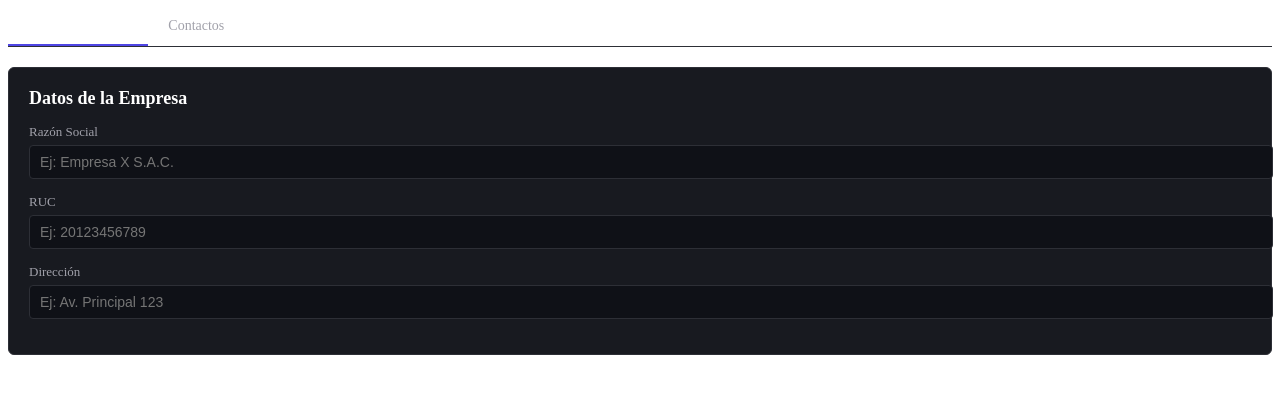
After one commit to LabGames/Sistema_de_Gestion_de_Proyectos_PHP, a PHP site: template app/Views/contactos/index.php in a window 1280 px wide. The commit adds this page. Shown: the top 394 px of the page. Run offline with PHP 8.4, Linux system fonts and the light colour scheme; the template is opened without the code that fills it, so the values that code supplies are empty; some libraries are stand-ins or nearby versions.

Commit message:
contactos

```diff
--- /dev/null
+++ b/Assets/js/contactos/contactos.js
@@ -0,0 +1,85 @@
+$(document).ready(function () {
+  listar();
+});
+let tabla;
+
+function showTab(tabId, event) {
+  document
+    .querySelectorAll(".tab-content")
+    .forEach((c) => c.classList.remove("active"));
+  document
+    .querySelectorAll(".tab")
+    .forEach((t) => t.classList.remove("active"));
+  document.getElementById(tabId).classList.add("active");
+  event.target.classList.add("active");
+}
+
+function listar() {
+  const formData = new FormData();
+  formData.append("id", clienteId);
+  fetch(`${BASE_URL}/Contactos/Listar`, { method: "POST", body: formData })
+    .then((response) => response.json())
+    .then((data) => {
+      if (tabla) {
+        tabla.clear();
+        tabla.rows.add(data);
+        tabla.draw();
+      } else {
+        tabla = new DataTable("#tablaContactos", {
+          pageLength: 5,
+          lengthMenu: [5, 10, 25, 50],
+          data: data,
+          columns: [
+            { data: "nombre" },
+            { data: "correo" },
+            {
+              data: "telefono",
+            },
+            {
+              data: null,
+              render: function (row) {
+                return `
+                      <button title="Editar" class="btn-accion btn-editar" onclick="editarContacto(${row.id})">
+                        <i class="fa-solid fa-pen-to-square"></i>
+                      </button>
+                      <button title="Eliminar" class="btn-accion btn-eliminar" onclick="eliminarContacto(${row.id})">
+                        <i class="fa-solid fa-trash"></i>
+                      </button>
+                    `;
+              },
+            },
+          ],
+          language: {
+            url: "//cdn.datatables.net/plug-ins/1.13.6/i18n/es-ES.json",
+            emptyTable: "No hay datos registrados",
+          },
+        });
+      }
+    })
+    .catch((error) => console.error("Error al cargar contactos:", error));
+}
+
+function editarContacto(id) {
+  const modal = document.getElementById("contactoModal");
+  const formData = new FormData();
+  formData.append("id", id);
+
+  fetch(`${BASE_URL}/Contactos/ObtenerContacto`, {
+    method: "POST",
+    body: formData,
+  })
+    .then((response) => response.json())
+    .then((cliente) => {
+      document.getElementById("id_user").value = cliente.user_id;
+      document.getElementById("id_cliente").value = cliente.id;
+      document.getElementById("nombre_modal").value = cliente.nombre_cliente;
+      document.getElementById("empresa_modal").value = cliente.empresa;
+      document.getElementById("rubro_modal").value = cliente.rubro;
+      document.getElementById("estado_modal").value = cliente.estado_id;
+
+      listarContactos(id, cliente.contacto_principal);
+
+      modal.classList.add("show");
+    })
+    .catch((error) => console.error("Error al obtener usuario:", error));
+}
--- a/app/Controllers/AuthController.php
+++ b/app/Controllers/AuthController.php
@@ -50,6 +50,7 @@ class AuthController
         $password = $_POST['password'] ?? null;
 
         $user = $this->user->findByEmail($email);
+        $cliente = $this->clientes->findByUserId($user["id"]);
 
         if ($user["estado"] == 0) {
             echo json_encode([
@@ -68,6 +69,10 @@ class AuthController
             $_SESSION["email"]   = $user["email"];
             $_SESSION["rol_id"]   = $user["rol_id"];
             $_SESSION["estado_cliente"] = $this->clientes->estadoCliente($user["id"]);
+            if ($cliente) {
+                $_SESSION["cliente_id"] = $cliente["id"];
+            }
+
             echo json_encode([
                 "success" => true,
                 "redirect" => BASE_URL . "/Home"
--- a/app/Controllers/ContactosController.php
+++ b/app/Controllers/ContactosController.php
@@ -11,6 +11,11 @@ class ContactosController
         $this->contactos = new Contactos($pdo);
     }
 
+    public function index()
+    {
+        $view = __DIR__ . "/../Views/contactos/index.php";
+        include __DIR__ . "/../Views/home/index.php";
+    }
 
     public function listar()
     {
--- /dev/null
+++ b/app/Views/contactos/index.php
@@ -0,0 +1,168 @@
+<!DOCTYPE html>
+<html lang="es">
+
+<head>
+    <meta charset="UTF-8">
+    <title>Perfil</title>
+    <style>
+        .tabs {
+            display: flex;
+            border-bottom: 1px solid #2d2f36;
+            margin-bottom: 20px;
+        }
+
+        .tab {
+            padding: 10px 20px;
+            cursor: pointer;
+            font-size: 14px;
+            color: #a1a1aa;
+            border-bottom: 2px solid transparent;
+            transition: all 0.3s;
+        }
+
+        .tab.active {
+            color: #fff;
+            border-bottom: 2px solid #4f46e5;
+        }
+
+        .tab:hover {
+            color: #fff;
+        }
+
+        .tab-content {
+            display: none;
+            background: #181a20;
+            border: 1px solid #2d2f36;
+            border-radius: 6px;
+            padding: 20px;
+        }
+
+        .tab-content.active {
+            display: block;
+        }
+
+        h2 {
+            margin-top: 0;
+            margin-bottom: 15px;
+            font-size: 18px;
+            color: #fff;
+        }
+
+        .form-group {
+            margin-bottom: 15px;
+        }
+
+        label {
+            display: block;
+            font-size: 13px;
+            margin-bottom: 5px;
+            color: #a1a1aa;
+        }
+
+        input {
+            width: 100%;
+            padding: 8px 10px;
+            background: #0f1117;
+            border: 1px solid #2d2f36;
+            border-radius: 4px;
+            color: #fff;
+            font-size: 14px;
+        }
+
+        input:focus {
+            outline: none;
+            border-color: #4f46e5;
+            box-shadow: 0 0 4px #4f46e5;
+        }
+
+        /* Botón */
+        .btn {
+            padding: 6px 12px;
+            background-color: #4f46e5;
+            border: none;
+            border-radius: 4px;
+            color: #fff;
+            cursor: pointer;
+            font-size: 13px;
+            margin-bottom: 15px;
+        }
+
+        .btn:hover {
+            background-color: #4338ca;
+        }
+
+        /* Ajustes DataTable */
+        .dataTables_wrapper {
+            color: #e5e5e5;
+        }
+
+        table.dataTable {
+            border-collapse: collapse;
+            width: 100%;
+            background: #0f1117;
+        }
+
+        table.dataTable th {
+            background: #181a20;
+            color: #a1a1aa;
+        }
+
+        table.dataTable tbody tr {
+            background: #181a20;
+        }
+
+        table.dataTable tbody tr:nth-child(even) {
+            background: #20222a;
+        }
+
+        table.dataTable tbody tr:hover {
+            background: #2a2c34;
+        }
+    </style>
+</head>
+<script src="<?= BASE_URL ?>/Assets/js/contactos/contactos.js"></script>
+
+<body>
+
+    <div class="form-container">
+        <div class="tabs">
+            <div class="tab active" onclick="showTab('empresa', event)">Perfil de Empresa</div>
+            <div class="tab" onclick="showTab('contactos', event)">Contactos</div>
+        </div>
+
+        <div id="empresa" class="tab-content active">
+            <h2>Datos de la Empresa</h2>
+            <div class="form-group">
+                <label>Razón Social</label>
+                <input type="text" placeholder="Ej: Empresa X S.A.C.">
+            </div>
+            <div class="form-group">
+                <label>RUC</label>
+                <input type="text" placeholder="Ej: 20123456789">
+            </div>
+            <div class="form-group">
+                <label>Dirección</label>
+                <input type="text" placeholder="Ej: Av. Principal 123">
+            </div>
+        </div>
+
+        <div id="contactos" class="tab-content">
+            <div class="table-container">
+                <h2>Contactos</h2>
+                <button class="btn">Agregar Contacto</button>
+                <table id="tablaContactos" style="width: 100%;">
+                    <thead>
+                        <tr>
+                            <th>Nombre</th>
+                            <th>Correo</th>
+                            <th>Telefono</th>
+                            <th>Acciones</th>
+                        </tr>
+                    </thead>
+                </table>
+            </div>
+        </div>
+    </div>
+</body>
+
+</html>
--- a/app/Views/home/index.php
+++ b/app/Views/home/index.php
@@ -14,6 +14,7 @@
     <script>
         const BASE_URL = "<?= BASE_URL ?>";
         const userId = <?= json_encode($_SESSION["user_id"] ?? null); ?>;
+        const clienteId = <?= json_encode($_SESSION["cliente_id"] ?? null); ?>;
     </script>
     <script src="https://cdn.jsdelivr.net/npm/sweetalert2@11"></script>
     <script src="<?= BASE_URL ?>/Assets/js/login.js"></script>
```
Also changed, not shown: app/Models/Clientes.php (+7 -0 lines), app/Router.php (+8 -3 lines).
